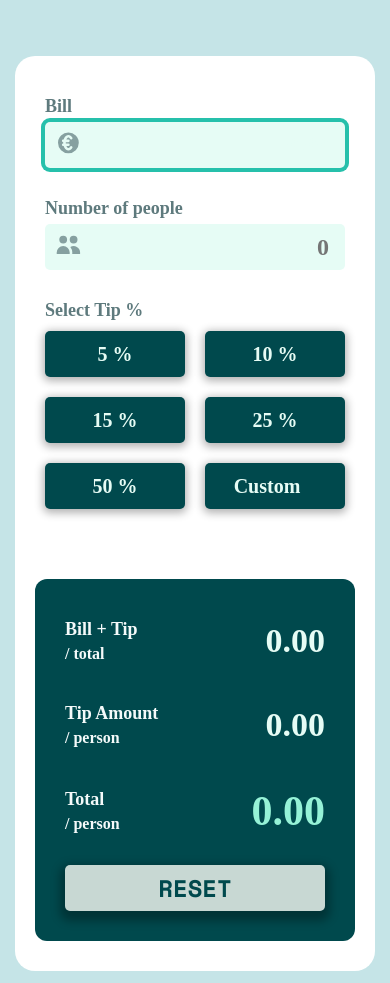
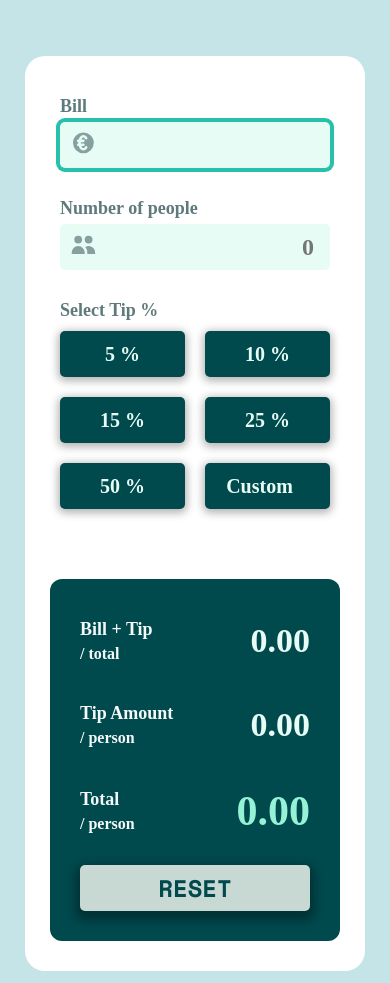
Before and after one commit to alicefrsr/Splitter, a plain HTML site: page index.html in a window 390 px wide. Shown: the part 117-1100 px from the top of the page. Drawn offline with nearby package versions, Linux system fonts and the light colour scheme; a web font is replaced by a local one.

Commit message:
fixing responsive on Android 6? - bg width 34rem, in-out 29rem

```diff
--- a/style.css
+++ b/style.css
@@ -34,7 +34,7 @@ h1 {
 }
 
 .bg {
-  min-width: 36rem;
+  min-width: 34rem;
   background-color: #fff;
   border-radius: 2rem;
   margin-top: 2rem;
@@ -52,7 +52,7 @@ h1 {
 /* ********************* */
 
 .inputs {
-  max-width: 32rem;
+  max-width: 29rem;
   display: flex;
   flex-direction: column;
   padding: 1rem;
@@ -188,7 +188,7 @@ input:focus,
   border-radius: 12px;
   padding: 3rem;
   /* changes for above 500px */
-  min-width: 32rem;
+  min-width: 29rem;
   gap: 3rem;
 }
 
```
